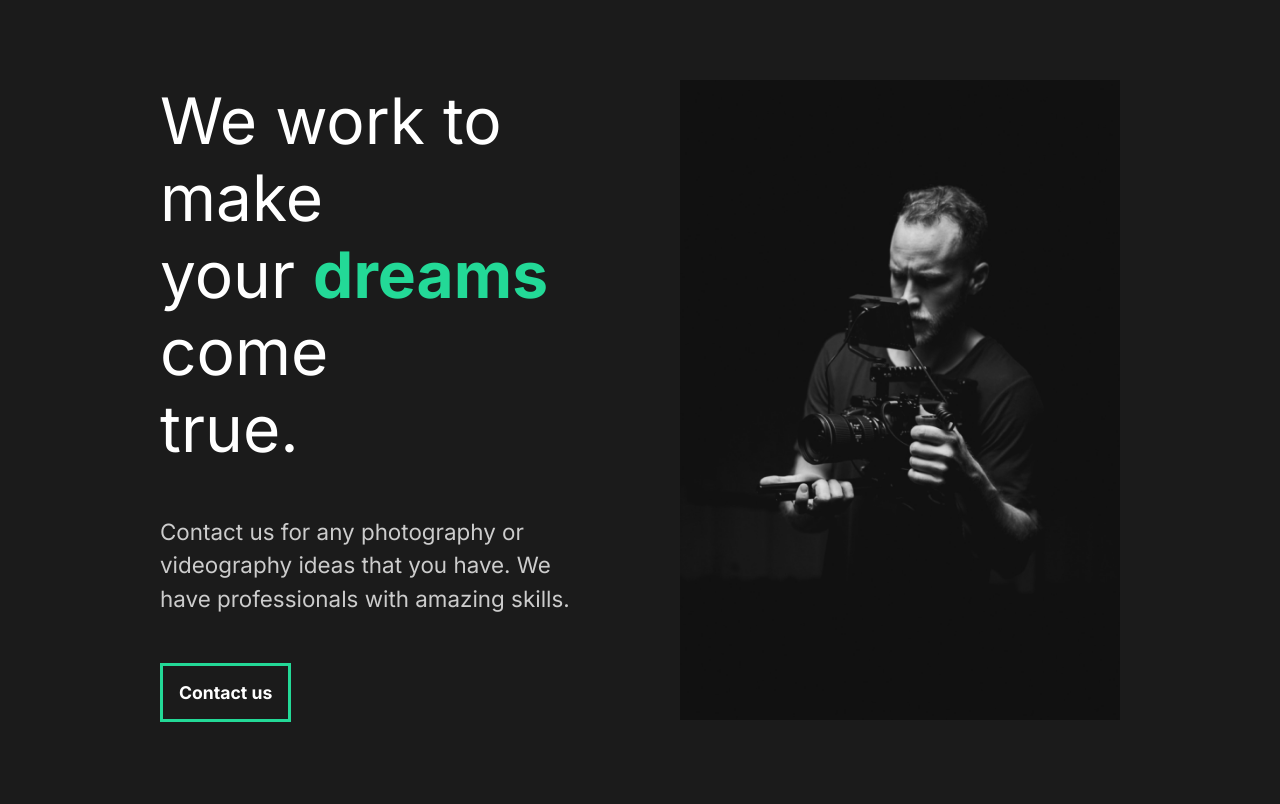
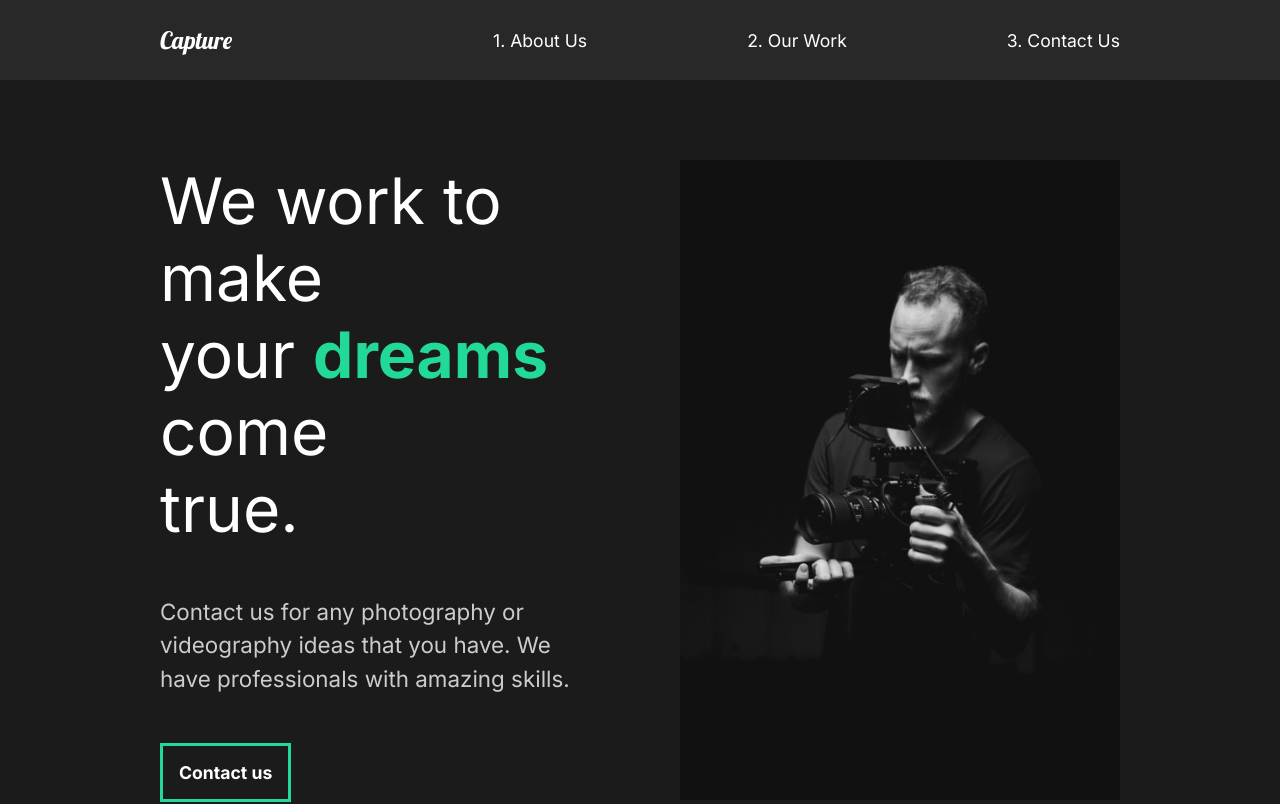
Before and after one commit to RobzLegz/Capture-portfolio-website, a React (Create React App) app: page / in a window 1280 px wide. Shown: the top 804 px of the page. Built offline with nearby package versions, Linux system fonts and the light colour scheme.

Commit message:
styled nav

```diff
--- a/src/App.js
+++ b/src/App.js
@@ -1,10 +1,12 @@
 import React from "react";
 import AboutUs from "./pages/AboutUs";
 import GlobalStyle from "./components/GlobalStyle";
+import Nav from "./components/Nav";
 
 function App() {
   return (
     <div className="App">
+      <Nav />
       <AboutUs />
       <GlobalStyle />
     </div>
--- a/src/components/FaqSection.js
+++ b/src/components/FaqSection.js
@@ -1,5 +1,5 @@
 import React from 'react';
-import { About} from "../styles";
+import { About } from "../styles";
 import styled from "styled-components";
 
 function FaqSection() {
--- /dev/null
+++ b/src/components/Nav.js
@@ -0,0 +1,57 @@
+import React from 'react';
+import styled from "styled-components";
+
+function Nav() {
+    return (
+
+        <StyledNav>
+            <h1><a id="logo" href="#">Capture</a></h1>
+            <ul>
+                <li>
+                    <a href="#">1. About Us</a>
+                </li>
+                <li>
+                    <a href="#">2. Our Work</a>
+                </li>
+                <li>
+                    <a href="#">3. Contact Us</a>
+                </li>
+            </ul>
+        </StyledNav>
+
+    );
+};
+
+const StyledNav = styled.nav`
+    min-height:10vh;
+    display:flex;
+    margin:auto;
+    justify-content:space-between;
+    align-items: center;
+    padding: 1rem 10rem;
+    background: #282828;
+    a{
+        color:#fff;
+        text-decoration:none;
+    }
+    ul{
+        display:flex;
+        list-style:none;
+    }
+    h1{
+        font-size:1.5rem;
+        font-family: 'Lobster', sans-serif;
+    }
+    li{
+        padding-left:10rem;
+        position:relative;
+    }
+    #logo{
+        font-size:1.5rem;
+        font-size:1.5rem;
+        font-family: 'Lobster', sans-serif;
+        font-weight:lighter;
+    }
+`;
+
+export default Nav;
```
Also changed, not shown: 1 other file (tests, documents, lock files or other folders).
